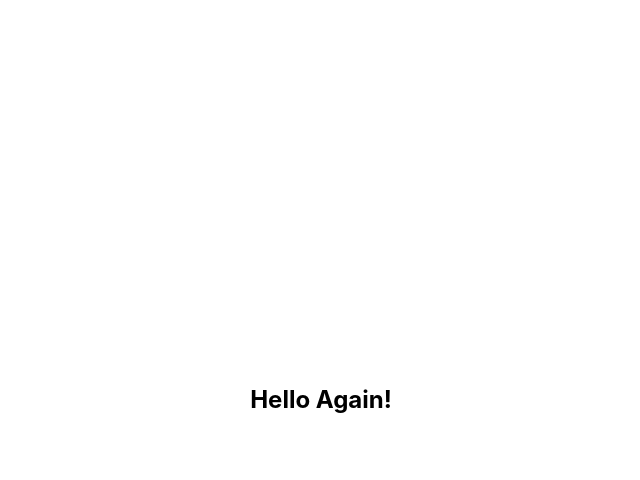
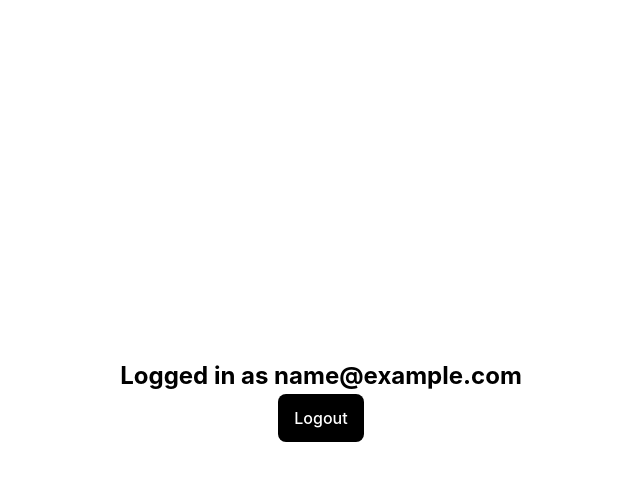
Before and after one commit to alexpozdnyakof/react-sign-in, a React (Vite) app: page / in a window 1280 px wide. Both pictures are taken after typing "name@example.com", "Sample123" into the empty fields and a click on the button "Continue". Shown: the top 480 px of the page, without its empty margins (319-959 px from the left). Built offline with nearby package versions, Linux system fonts and the light colour scheme.

Commit message:
add homepage

```diff
--- a/src/App.tsx
+++ b/src/App.tsx
@@ -1,4 +1,5 @@
 import { useAppState } from './context';
+import HomePage from './pages/home-page';
 import SignInPage from './pages/sign-in-page';
 
 function App() {
@@ -6,11 +7,7 @@ function App() {
   return (
     <>
       {!state.session && <SignInPage />}
-      {state.session && (
-        <div className="fullscreen center">
-          <h1>Hello Again!</h1>
-        </div>
-      )}
+      {state.session && <HomePage />}
     </>
   );
 }
--- /dev/null
+++ b/src/pages/home-page.tsx
@@ -0,0 +1,14 @@
+import { logoutAction, useAppState } from '../context';
+import { Button } from '../ui';
+
+export default function HomePage() {
+  const { state, dispatch } = useAppState();
+  return (
+    <div className="fullscreen center">
+      <div style={{ textAlign: 'center' }}>
+        <h1>Logged in as {state.session?.username}</h1>
+        <Button onClick={() => dispatch(logoutAction())}>Logout</Button>
+      </div>
+    </div>
+  );
+}
```
